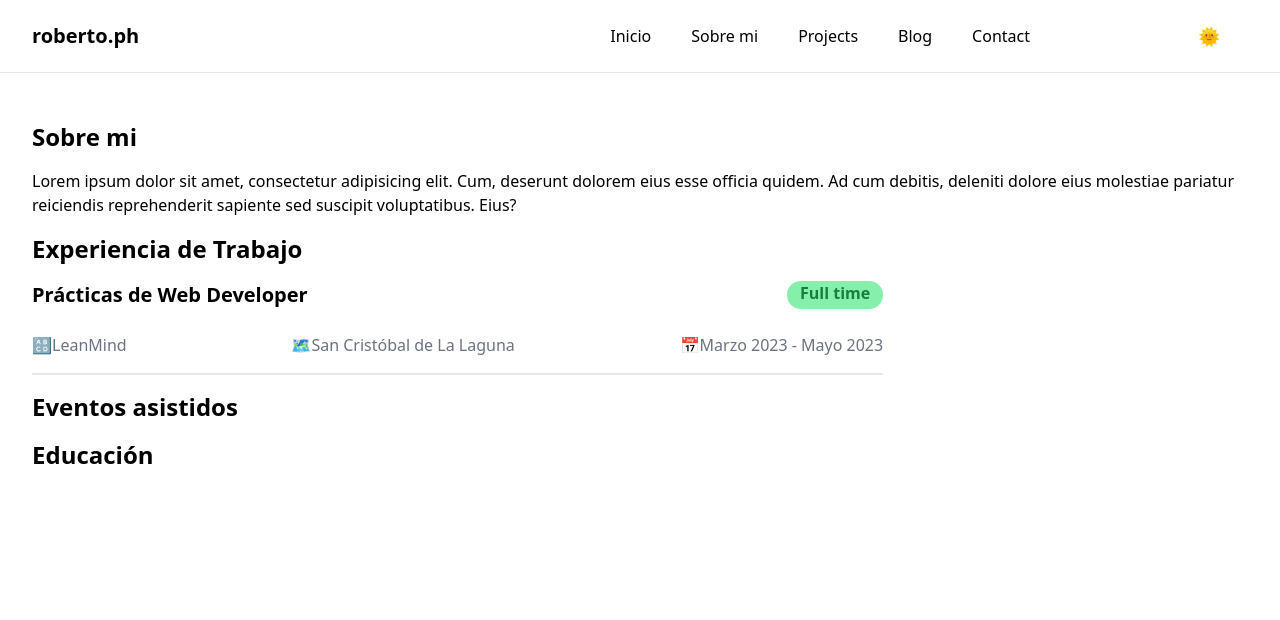
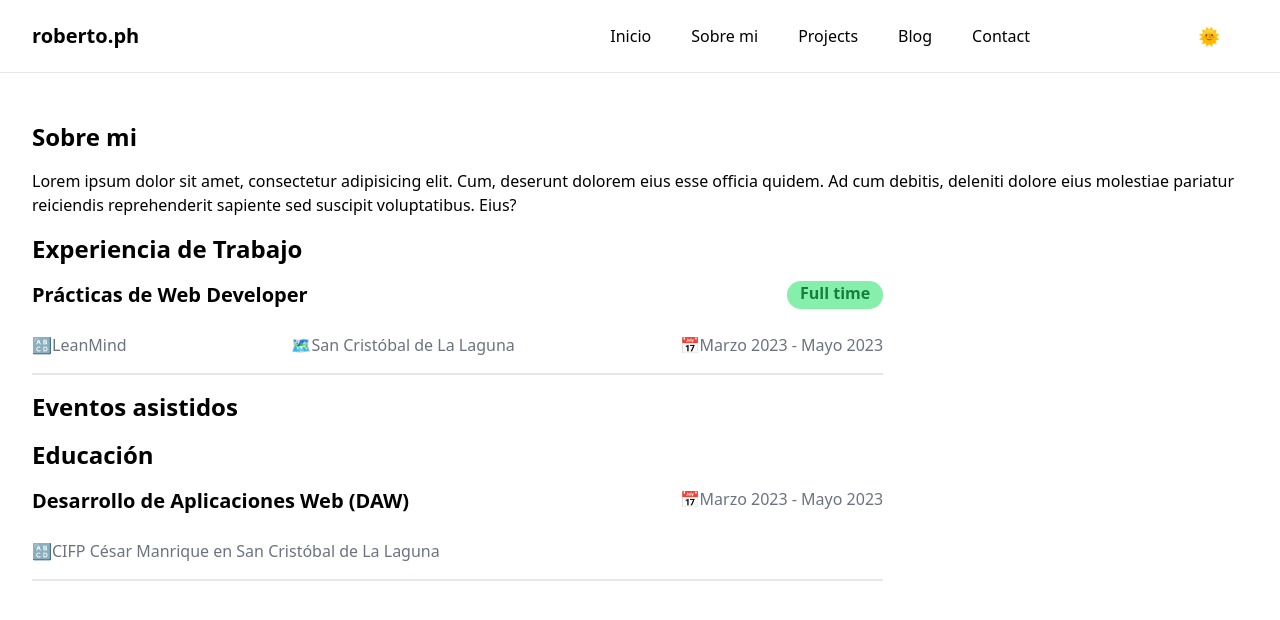
Before and after one commit to RobertoDelPino/React-Portfolio, a React (Vite) app: page /about in a window 1280 px wide. Shown: the top 620 px of the page. Built offline with nearby package versions, Linux system fonts and the light colour scheme; some icons are missing.

Commit message:
Added Education region to About page

```diff
--- a/src/components/EducationCard/EducationCard.tsx
+++ b/src/components/EducationCard/EducationCard.tsx
@@ -5,17 +5,17 @@ interface EducationCardProps {
 }
 
 export const EducationCard = ({education}: EducationCardProps) => <section>
-    <article className="hidden md:block border-b-2 pb-4 w-[70%]">
+    <article className="hidden md:block border-b-2 pb-4">
         <article className="md:flex justify-between">
             <h3 className="text-xl font-bold dark:text-white">{education.name}</h3>
             <p className="text-gray-500 dark:text-gray-300">📅{education.time}</p>
         </article>
-        <p className="mt-6 text-gray-500 dark:text-gray-300"><a href="a" target="_blank" className="hover:border-b-2 py-1 hover:text-gray-800 dark:hover:text-gray-200">🔠{education.institute}</a> en {education.place}</p>
+        <p className="mt-6 text-gray-500 dark:text-gray-300"><a href={education.instituteUrl} target="_blank" className="hover:border-b-2 py-1 hover:text-gray-800 dark:hover:text-gray-200">🔠{education.institute}</a> en {education.place}</p>
     </article>
 
     <article className="block md:hidden border-b-2 pb-4 my-8">
         <h3 className="text-lg font-bold dark:text-white">{education.name}</h3>
-        <p className="mt-4"><a href="a" target="_blank"
+        <p className="mt-4"><a href={education.instituteUrl} target="_blank"
                                className="hover:border-b-2 py-1 text-gray-500 hover:text-gray-600 dark:text-gray-300">🔠{education.institute}</a>
         </p>
         <p className="text-gray-500 dark:text-gray-300 my-3">🗺️{education.place}</p>
--- /dev/null
+++ b/src/components/EducationExperienceList/EducationExperienceList.tsx
@@ -0,0 +1,25 @@
+import {EducationExperience} from "@domain/Interfaces/EducationExperience.tsx";
+import {EducationCard} from "@components/EducationCard/EducationCard.tsx";
+
+export const EducationExperienceList = () => {
+
+    const list: EducationExperience[] = [
+        {
+            name: "Desarrollo de Aplicaciones Web (DAW)",
+            time: "Marzo 2023 - Mayo 2023",
+            place: "San Cristóbal de La Laguna",
+            institute: "CIFP César Manrique",
+            instituteUrl: "https://www.cifpcesarmanrique.es"
+        }
+    ]
+
+    return (
+        <section className="md:w-[70%] ">
+
+            {
+                list.map((education, index) => <EducationCard key={index} education={education}/>)
+            }
+
+        </section>
+    )
+};
--- a/src/domain/Interfaces/EducationExperience.tsx
+++ b/src/domain/Interfaces/EducationExperience.tsx
@@ -2,5 +2,6 @@ export interface EducationExperience {
     name: string,
     time: string,
     place: string,
-    institute: string
+    institute: string,
+    instituteUrl: string
 }
--- a/src/pages/About/About.tsx
+++ b/src/pages/About/About.tsx
@@ -1,12 +1,13 @@
 import {WorkExperienceList} from "@components/WorkExperienceList/WorkExperienceList.tsx";
+import {EducationExperienceList} from "@components/EducationExperienceList/EducationExperienceList.tsx";
 
 {/*
 
-            About me        --> Sobre mi
-            Work experience --> Experiencia de trabajo
-            Education       --> Educación
+About me        --> Sobre mi
+Work experience --> Experiencia de trabajo
+Education       --> Educación
 
-            */}
+*/}
 
 
 export const About = () => {
@@ -27,11 +28,11 @@ export const About = () => {
 
                 <article role="region" aria-label="Events region">
                     <h2 className="text-2xl font-bold dark:text-white my-4">Eventos asistidos</h2>
-
                 </article>
 
                 <article role="region" aria-label="Education region">
                     <h2 className="text-2xl font-bold dark:text-white my-4">Educación</h2>
+                    <EducationExperienceList/>
                 </article>
             </section>
         </>
```
